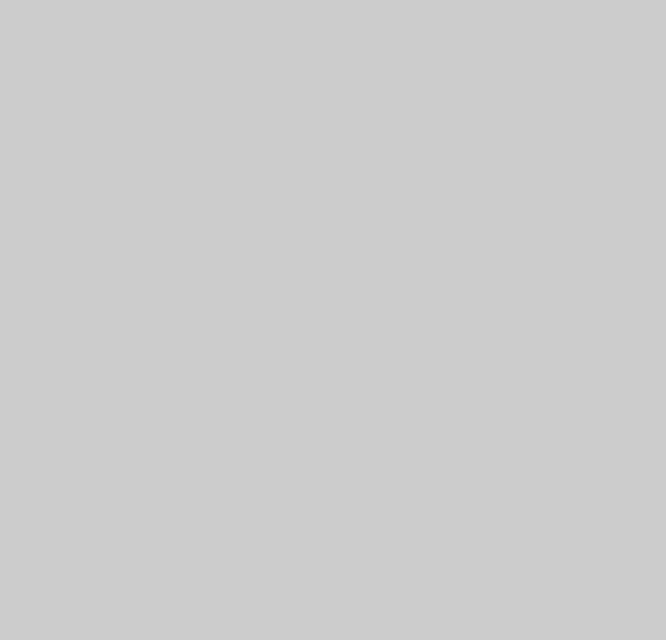
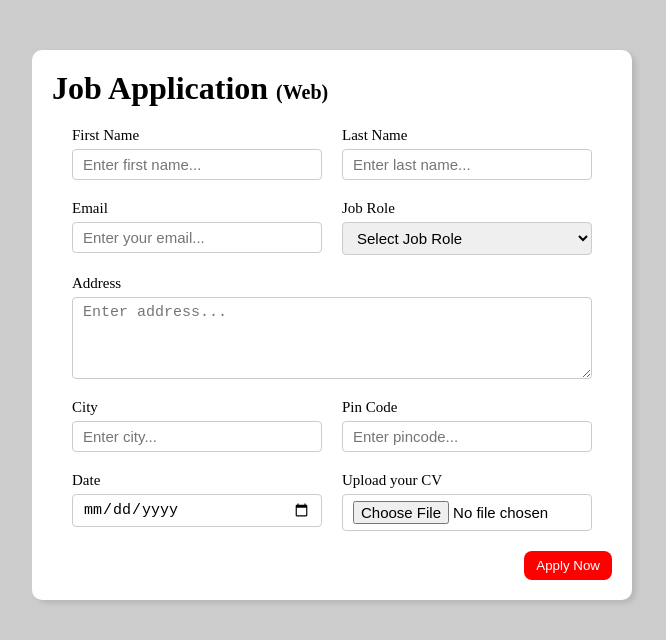
Before and after one commit to DevMonali/Project_on_HTML-CSS, a plain HTML site: page index.html in a window 1280 px wide. Shown: the whole page, without its empty margins (308-974 px from the left). Drawn offline with Linux system fonts and the light colour scheme.

Commit message:
Add job application form structure in index.html

```diff
--- a/index.html
+++ b/index.html
@@ -5,11 +5,131 @@
     <meta name="viewport" content="width=device-width, initial-scale=1.0">
     <title>Job Application Form</title>
     <link rel="stylesheet" href="style.css">
-
 </head>
 <body>
-    <div class="container"></div>
 
-    <div class="apply box"></div>
+<div class="container">
+
+    <div class="apply_box">
+        <h1>
+            Job Application
+            <span class="title_small">(Web)</span>
+        </h1>
+
+        <form action="">
+
+            <div class="form_container">
+
+                <!-- First Name -->
+                <div class="form_control">
+                    <label for="first_name">First Name</label>
+                    <input
+                        type="text"
+                        id="first_name"
+                        name="first_name"
+                        placeholder="Enter first name..."
+                    >
+                </div>
+
+                <!-- Last Name -->
+                <div class="form_control">
+                    <label for="last_name">Last Name</label>
+                    <input
+                        type="text"
+                        id="last_name"
+                        name="last_name"
+                        placeholder="Enter last name..."
+                    >
+                </div>
+
+                <!-- Email -->
+                <div class="form_control">
+                    <label for="email">Email</label>
+                    <input
+                        type="email"
+                        id="email"
+                        name="email"
+                        placeholder="Enter your email..."
+                    >
+                </div>
+
+                <!-- Job Role -->
+                <div class="form_control">
+                    <label for="job_role">Job Role</label>
+                    <select id="job_role" name="job_role">
+                        <option value="">Select Job Role</option>
+                        <option value="frontend">Frontend Developer</option>
+                        <option value="backend">Backend Developer</option>
+                        <option value="fullstack">Full Stack Developer</option>
+                        <option value="uiux">UI/UX Designer</option>
+                    </select>
+                </div>
+
+                <!-- Address -->
+                <div class="form_control textarea_control">
+                    <label for="address">Address</label>
+                    <textarea
+                        id="address"
+                        name="address"
+                        rows="4"
+                        placeholder="Enter address..."
+                    ></textarea>
+                </div>
+
+                <!-- City -->
+                <div class="form_control">
+                    <label for="city">City</label>
+                    <input
+                        type="text"
+                        id="city"
+                        name="city"
+                        placeholder="Enter city..."
+                    >
+                </div>
+
+                <!-- Pin Code -->
+                <div class="form_control">
+                    <label for="pin_code">Pin Code</label>
+                    <input
+                        type="number"
+                        id="pin_code"
+                        name="pin_code"
+                        placeholder="Enter pincode..."
+                    >
+                </div>
+
+                <!-- Date -->
+                <div class="form_control">
+                    <label for="date">Date</label>
+                    <input
+                        type="date"
+                        id="date"
+                        name="date"
+                    >
+                </div>
+
+                <!-- Upload CV -->
+                <div class="form_control">
+                    <label for="upload">Upload your CV</label>
+                    <input
+                        type="file"
+                        id="upload"
+                        name="upload"
+                    >
+                </div>
+
+            </div>
+
+            <!-- Button -->
+            <div class="button_container">
+                <button type="submit">Apply Now</button>
+            </div>
+
+        </form>
+
+    </div>
+
+</div>
+
 </body>
 </html>
```
